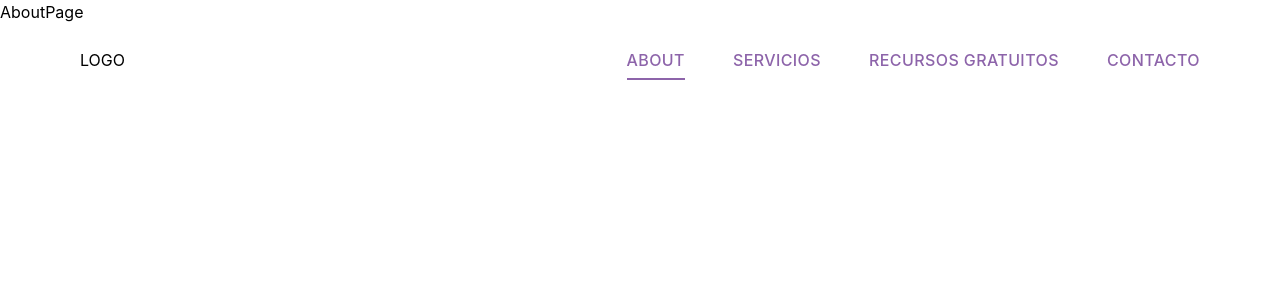
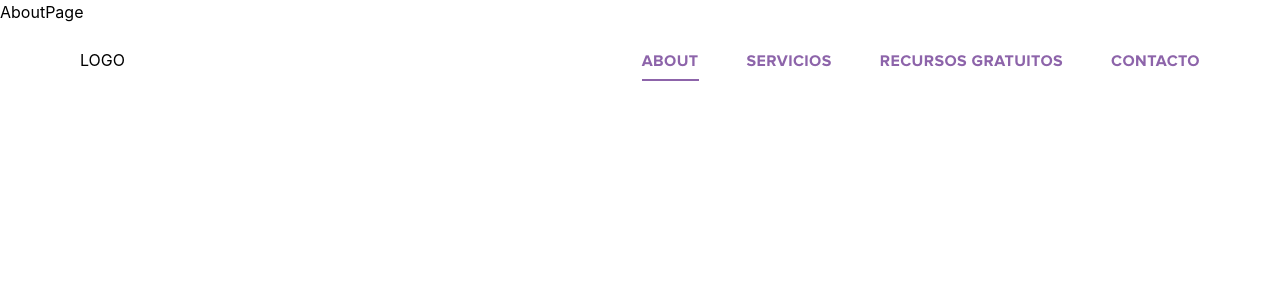
Before and after one commit to tomasg88/web-etp, a Next.js app: page /about in a window 1280 px wide. Shown: the top 300 px of the page. Built offline with nearby package versions, Linux system fonts and the light colour scheme; a web font is replaced by a local one.

Commit message:
navigation font styling

```diff
--- a/components/layouts/RootLayout.tsx
+++ b/components/layouts/RootLayout.tsx
@@ -19,7 +19,7 @@ export default function RootLayout({ children }: { children: JSX.Element }): JSX
         <link href="/favicon.ico" rel="icon" />
       </Head>
 
-      <main>
+      <main className="antialiased">
         <Header />
         {children}
       </main>
--- a/components/navigation/Navigation.tsx
+++ b/components/navigation/Navigation.tsx
@@ -2,6 +2,7 @@ import clsx from 'clsx';
 import Link from 'next/link';
 import { useRouter } from 'next/router';
 import React from 'react';
+import { proximaNova } from '../../utils/fonts';
 
 const PAGES = [
   {
@@ -28,9 +29,12 @@ export default function Navigation() {
     <nav className="space-x-12">
       {PAGES.map(({ href, title }) => (
         <Link
-          className={clsx('tracking-wide text-purple-400 pb-2 font-medium', {
-            'border-b-2 border-purple-400': router.pathname === href,
-          })}
+          className={clsx(
+            `${proximaNova.variable} font-proxima-nova tracking-wide text-purple-400 pb-2 font-semibold`,
+            {
+              'border-b-2 border-purple-400 font-extrabold': router.pathname === href,
+            }
+          )}
           href={href}
           key={href}
         >
```
